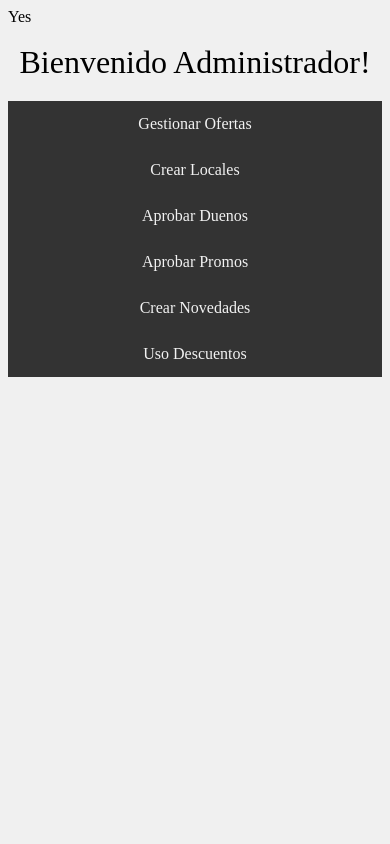
After one commit to TomasPinolini/proyectoEntornosGraficos, a PHP site: page /MenuAdmin.php in a window 390 px wide. The commit adds this page. Run offline with PHP 8.4, Linux system fonts and the light colour scheme.

Commit message:
menuAmdmin y correspondientes

```diff
--- /dev/null
+++ b/MenuAdmin.php
@@ -0,0 +1,63 @@
+<?php
+  include("db.php");
+  session_start();
+?>
+
+<!DOCTYPE html>
+<html lang="en">
+<head>
+    <meta charset="UTF-8">
+    <meta name="viewport" content="width=device-width, initial-scale=1.0">
+    <title>Document</title>
+    <style>
+        body {
+            background-color: #f0f0f0; /* Cambia esto al color que prefieras */
+        }
+
+        .welcome {
+            text-align: center;
+            font-size: 2em;
+            margin-bottom: 20px;
+        }
+
+        .navbar {
+            overflow: hidden;
+            background-color: #333;
+            display: flex;
+            justify-content: space-around;
+            flex-wrap: wrap;
+        }
+
+        .navbar a {
+            color: #f2f2f2;
+            text-align: center;
+            padding: 14px 16px;
+            text-decoration: none;
+            flex: 1 1 auto;
+        }
+
+        .navbar a:hover {
+            background-color: #ddd;
+            color: black;
+        }
+
+        @media (max-width: 600px) {
+            .navbar a {
+                flex: 100%;
+                text-align: center;
+            }
+        }
+    </style>
+</head>
+<body>
+    <div class="welcome">Bienvenido Administrador!</div>
+    <div class="navbar">
+        <a href="gestion_ofertas.php">Gestionar Ofertas</a>
+        <a href="crear_locales.php">Crear Locales</a>
+        <a href="aprobar_duenos.php">Aprobar Duenos</a>
+        <a href="aprobar_promos.php">Aprobar Promos</a>
+        <a href="novedades.php">Crear Novedades</a>
+        <a href="uso_desc.php">Uso Descuentos</a>
+    </div>
+</body>
+</html>
--- a/db.php
+++ b/db.php
@@ -12,7 +12,8 @@
         echo"Nahhh";
     }
     if($conn){
-        echo"Yes";
+        echo"Yes <br>";
+        echo"<br>";
     }
 
 ?>
--- a/register.php
+++ b/register.php
@@ -23,7 +23,6 @@
     <div class="inp">
       <label for="type">Tipo de usuario: </label>
       <select name="type" id="type" required>
-        <option value="admin">Administrador</option>
         <option value="dueno">Dueño</option>
         <option value="cliente">Cliente</option>
       </select>
@@ -54,7 +53,7 @@
     }else{
       // Falta q corrobore q no haya un usuario registrado
       // con ese email ya.
-      $sql = "INSERT INTO usuarios (email, password, tipo) VALUES ('$email', '$password', '$type')";
+      $sql = "INSERT INTO usuarios (email, password, tipo_u) VALUES ('$email', '$password', '$type')";
       mysqli_query($conn, $sql);
       header("Location: login.php");
 
```
Also changed, not shown: aprobar_duenos.php (added, +30 -0 lines), aprobar_promos.php (added, +30 -0 lines), crear_locales.php (added, +30 -0 lines), gestion_ofertas.php (added, +30 -0 lines), novedades.php (added, +30 -0 lines), uso_desc.php (added, +30 -0 lines), 1 other file.
